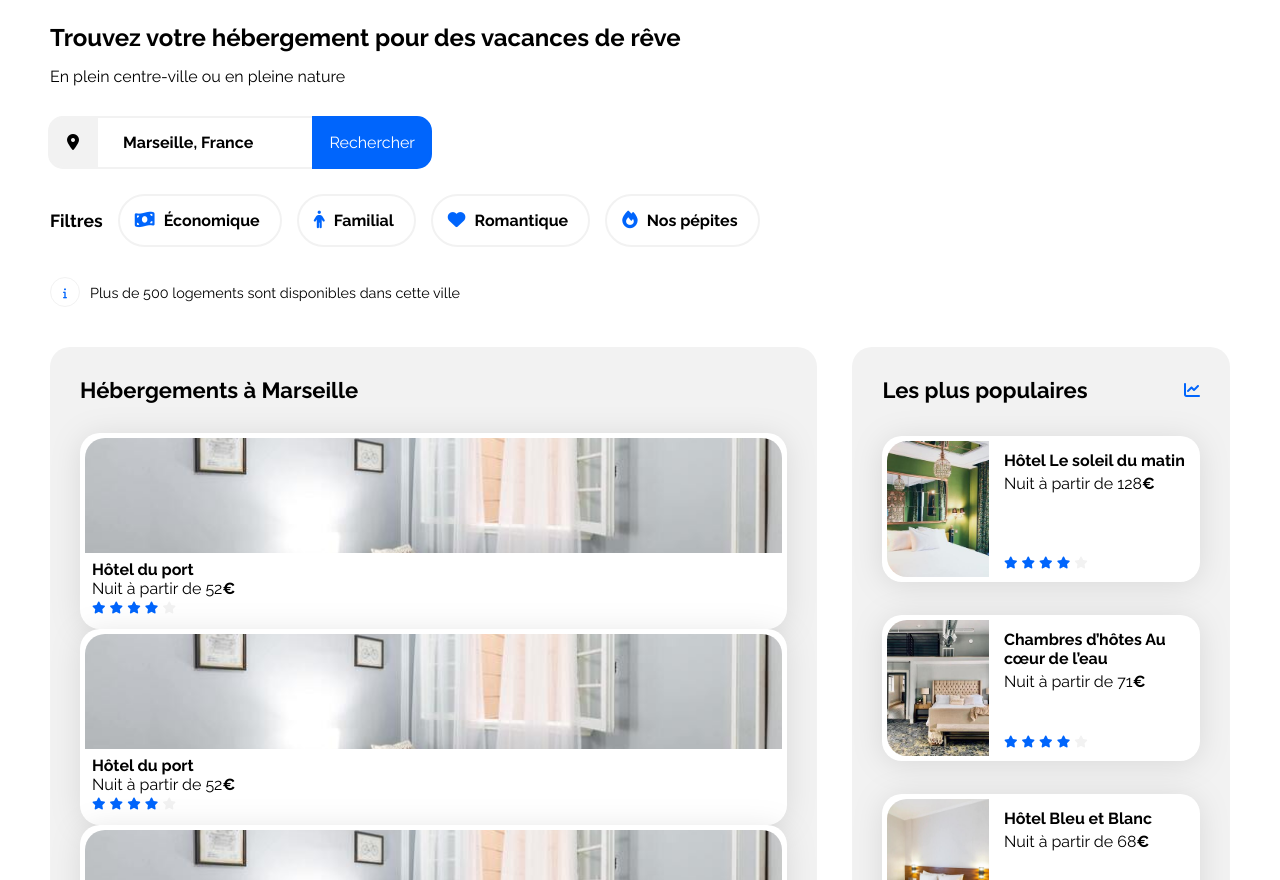
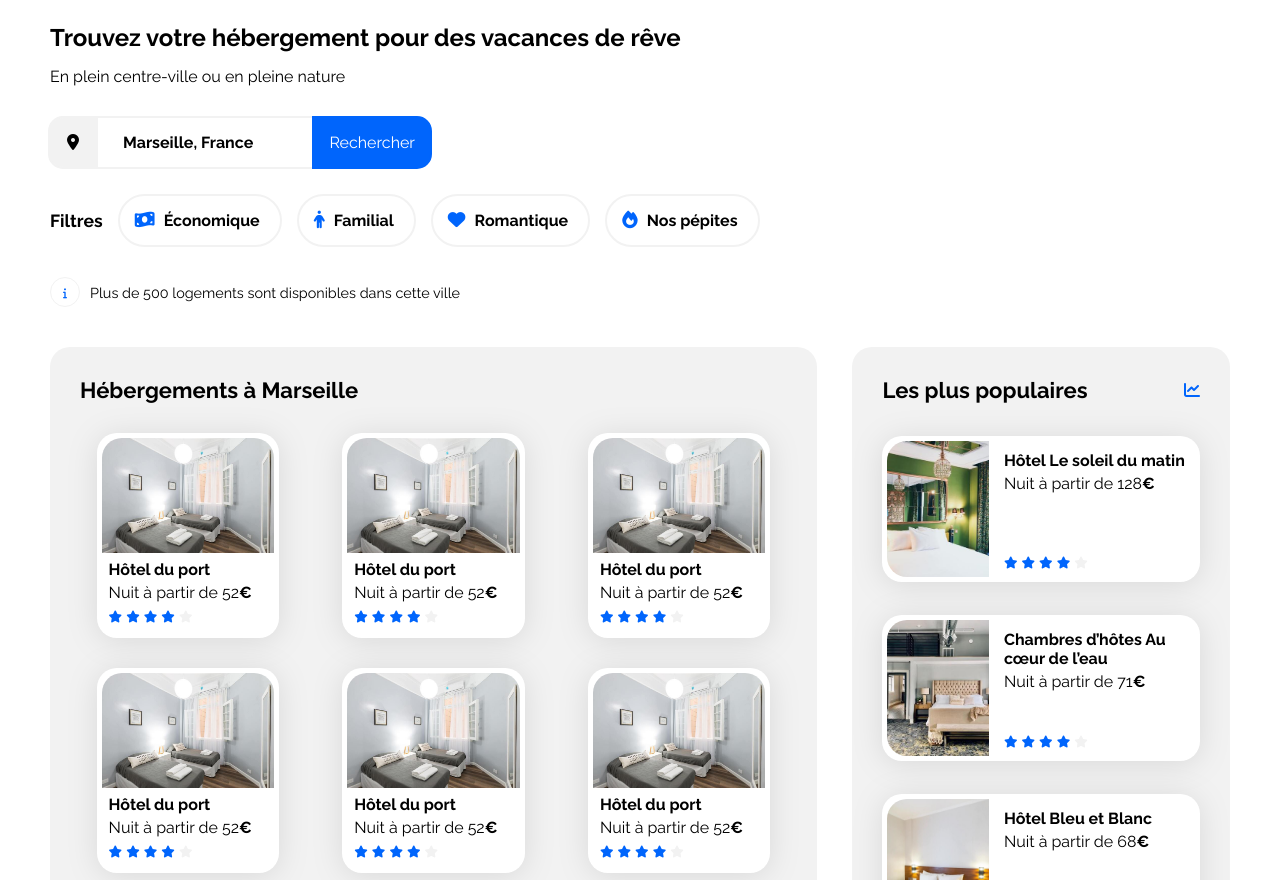
Before and after one commit to n-bon/oc-booki-03-2025, a plain HTML site: page index.html in a window 1280 px wide. Shown: the part 72-952 px from the top of the page. Drawn offline with Linux system fonts and the light colour scheme.

Commit message:
Mise en forme flexbox

```diff
--- a/css/index.css
+++ b/css/index.css
@@ -14,6 +14,11 @@
     box-sizing: border-box;
 }
 
+.hebergements-cards .card-title,
+.populaires-cards .card-title {
+    margin-bottom: 4px;
+}
+
 /**** Hebergements ****/
 .hebergements {
     width: 65%;
@@ -21,13 +26,22 @@
 
 .hebergements-cards {
     margin: 30px 0px;
+    display: flex;
+    flex-direction: row;
+    flex-wrap: wrap;
+    justify-content: space-around;
+    gap: 30px;
+}
+
+.hebergements-cards a {
+    max-width: 30%;
 }
 
 .hebergements-cards .card {
     display: flex;
     flex-direction: column;
     justify-content: space-between;
-}
+ }
 
 .hebergements-cards img {
     width: 100%;
@@ -37,8 +51,15 @@
 
 .hebergements-cards .card-content {
     padding: 7px;
+    display: flex;
+    flex-direction: column;
+    justify-content: space-between;
+    box-sizing: border-box;
 }
 
+.hebergements-cards .card-rating {
+    margin-top: 5px;
+}
 /*** Populaires ***/
 .populaires {
     width: 32%;
@@ -72,7 +93,6 @@
 
 .populaires-cards .card-title {
     margin-top: 10px;
-    margin-bottom: 4px;
 }
 
 .populaires-cards .card-subtitle {
```
